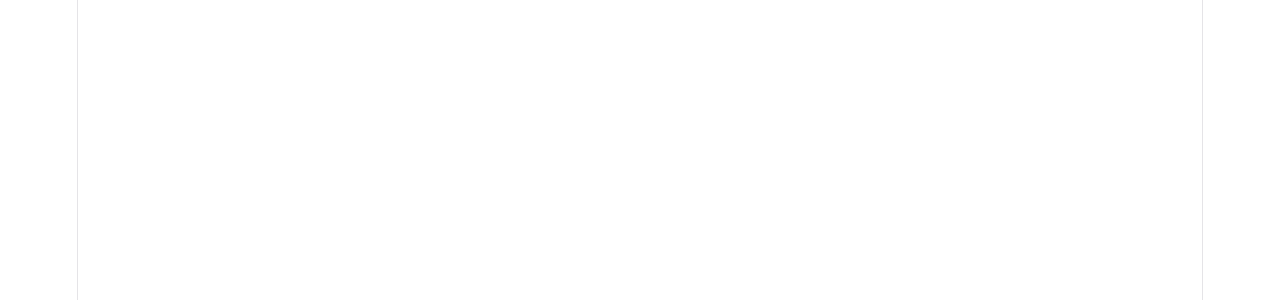
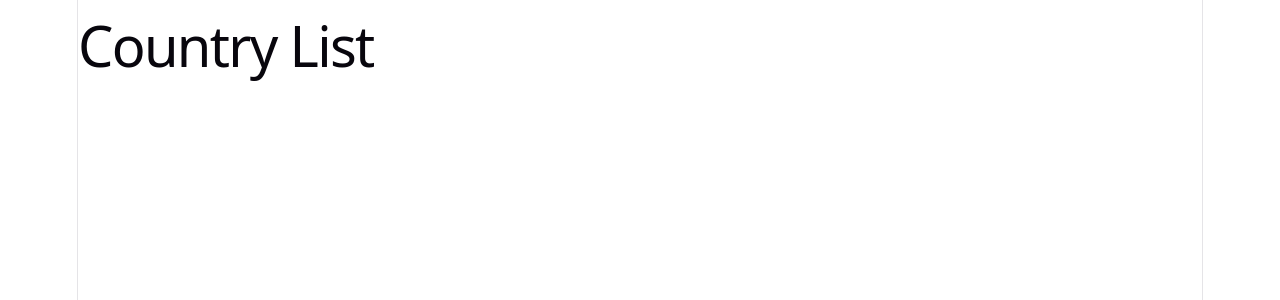
Before and after one commit to sheikhzim2004-del/react-world-on-the-go, a React (Vite) app: page / in a window 1280 px wide. Shown: the top 300 px of the page. Built offline with nearby package versions, Linux system fonts and the light colour scheme.

Commit message:
readme add

```diff
--- a/src/assets/components/countries/countries.jsx
+++ b/src/assets/components/countries/countries.jsx
@@ -3,7 +3,7 @@
 const Countries = () => {
   return (
     <div>
-
+      <h1>Country List</h1>
     </div>
   );
 };
```
Also changed, not shown: 1 other file (tests, documents, lock files or other folders).
